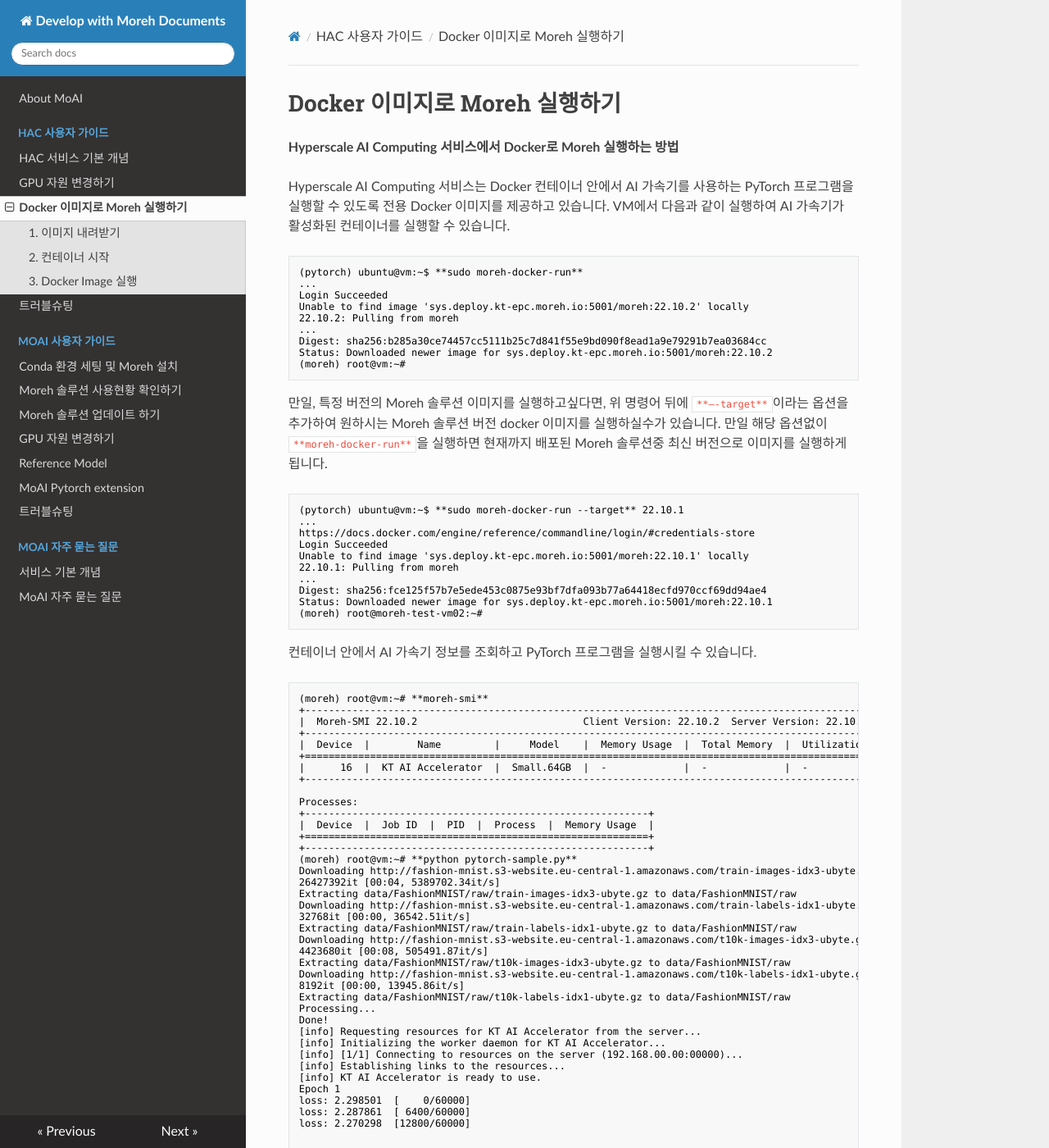
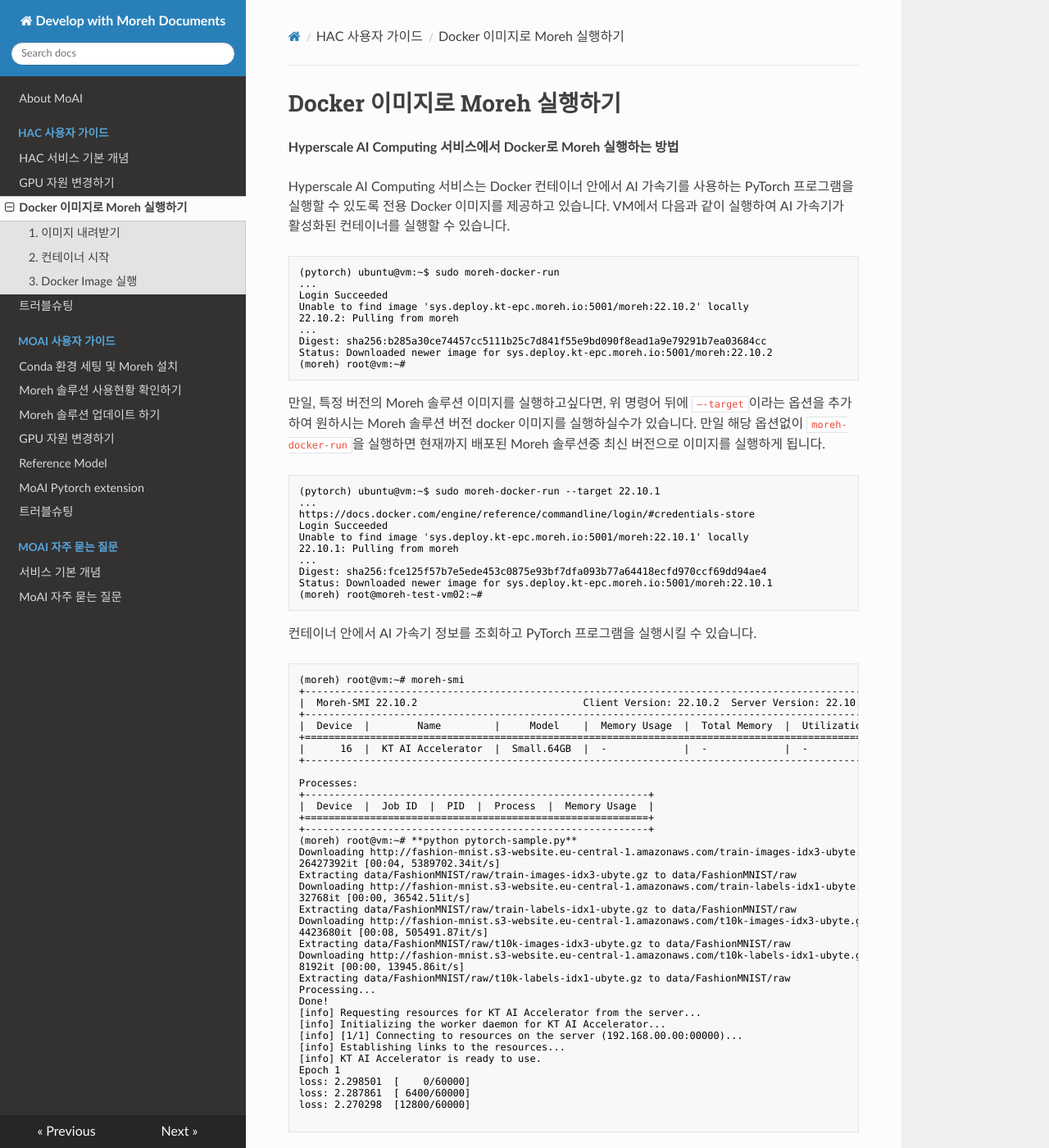
Before and after one commit to johyun1001/moreh-docs-public, an MkDocs documentation site: the page built from docs/HAC 사용자 가이드/3_Docker 이미지로 Moreh 실행하기.md, in a window 1280 px wide and 1400 px high. Shown: the whole window at 82% size. Built offline with MkDocs 1.6.1, drawn with Linux system fonts in a browser that asks for light colours; nearby versions of some CDN libraries; some of the changed text lies outside the part shown.

````diff
--- a/docs/HAC 사용자 가이드/3_Docker 이미지로 Moreh 실행하기.md
+++ b/docs/HAC 사용자 가이드/3_Docker 이미지로 Moreh 실행하기.md
@@ -5,7 +5,7 @@
 Hyperscale AI Computing 서비스는 Docker 컨테이너 안에서 AI 가속기를 사용하는 PyTorch 프로그램을 실행할 수 있도록 전용 Docker 이미지를 제공하고 있습니다. VM에서 다음과 같이 실행하여 AI 가속기가 활성화된 컨테이너를 실행할 수 있습니다.
 
 ```shell
-(pytorch) ubuntu@vm:~$ **sudo moreh-docker-run**
+(pytorch) ubuntu@vm:~$ sudo moreh-docker-run
 ...
 Login Succeeded
 Unable to find image 'sys.deploy.kt-epc.moreh.io:5001/moreh:22.10.2' locally
@@ -16,10 +16,10 @@ Status: Downloaded newer image for sys.deploy.kt-epc.moreh.io:5001/moreh:22.10.2
 (moreh) root@vm:~#
 ```
 
-만일, 특정 버전의 Moreh 솔루션 이미지를 실행하고싶다면, 위 명령어 뒤에 `**—-target**`이라는 옵션을 추가하여 원하시는 Moreh 솔루션 버전 docker 이미지를 실행하실수가 있습니다. 만일 해당 옵션없이 `**moreh-docker-run**`을 실행하면 현재까지 배포된 Moreh 솔루션중 최신 버전으로 이미지를 실행하게 됩니다.
+만일, 특정 버전의 Moreh 솔루션 이미지를 실행하고싶다면, 위 명령어 뒤에 `—-target`이라는 옵션을 추가하여 원하시는 Moreh 솔루션 버전 docker 이미지를 실행하실수가 있습니다. 만일 해당 옵션없이 `moreh-docker-run`을 실행하면 현재까지 배포된 Moreh 솔루션중 최신 버전으로 이미지를 실행하게 됩니다.
 
 ```shell
-(pytorch) ubuntu@vm:~$ **sudo moreh-docker-run --target** 22.10.1
+(pytorch) ubuntu@vm:~$ sudo moreh-docker-run --target 22.10.1
 ...
 https://docs.docker.com/engine/reference/commandline/login/#credentials-store
 Login Succeeded
@@ -34,7 +34,7 @@ Status: Downloaded newer image for sys.deploy.kt-epc.moreh.io:5001/moreh:22.10.1
 컨테이너 안에서 AI 가속기 정보를 조회하고 PyTorch 프로그램을 실행시킬 수 있습니다.
 
 ```shell
-(moreh) root@vm:~# **moreh-smi**
+(moreh) root@vm:~# moreh-smi
 +-------------------------------------------------------------------------------------------------+
 |  Moreh-SMI 22.10.2                            Client Version: 22.10.2  Server Version: 22.10.2  |
 +-------------------------------------------------------------------------------------------------+
@@ -78,7 +78,7 @@ loss: 2.270298  [12800/60000]
 컨테이너 안에서 인식되는 AI 가속기는 VM에 할당된 AI 가속기와 동일한 것입니다. VM에서 가속기 모델을 변경하면 컨테이너 안에서도 적용되며 그 반대도 마찬가지입니다. 또한 VM에서 AI 가속기를 사용하는 동안은 컨테이너 안에서는 AI 가속기를 사용할 수 없으며 이것 역시 반대도 마찬가지입니다. 예를 들어 VM에서 AI 가속기를 사용하는 train.py 프로그램이 실행 중인 동안 컨테이너에서 AI 가속기를 사용하는 다른 프로그램을 실행할 경우, 아래와 같은 메시지를 출력하고 VM에서 train.py 프로그램이 끝날 때까지 대기하게 됩니다.
 
 ```shell
-(moreh) root@vm:~# **python pytorch-sample.py**
+(moreh) root@vm:~# python pytorch-sample.py
 ...
 [info] Requesting resources for KT AI Accelerator from the server...
 [warning] KT AI Accelerator is already in use by another process:
@@ -95,10 +95,10 @@ loss: 2.270298  [12800/60000]
 
 ### 1. 이미지 내려받기
 
-위와 다르게, 단순히 Moreh 솔루션 이미지만 내려받고 싶으시다면 `**—-pullonly (-p)**` 옵션을 활용하여 이미지를 내려받을수 있습니다.
+위와 다르게, 단순히 Moreh 솔루션 이미지만 내려받고 싶으시다면 `—-pullonly (-p)` 옵션을 활용하여 이미지를 내려받을수 있습니다.
 
 ```shell
-(pytorch) ubuntu@vm:~$ **sudo moreh-docker-run --pullonly**
+(pytorch) ubuntu@vm:~$ sudo moreh-docker-run --pullonly
 ...
 https://docs.docker.com/engine/reference/commandline/login/#credentials-store
 Login Succeeded
@@ -109,7 +109,7 @@ Status: Downloaded newer image for sys.deploy.kt-epc.moreh.io:5001/moreh:22.10.2
 sys.deploy.kt-epc.moreh.io:5001/moreh:22.10.2
 ```
 
-해당 명령어도 위와 동일하게 만일 특정 버전의 Moreh 솔루션 이미지를 내려받고싶다면, `**—-target**` 옵션 추가로 이를 수행하실수가 있습니다. 만일 해당 옵션없이 `**moreh-docker-run --pullonly**`을 실행하면 현재까지 배포된 Moreh 솔루션중 최신 버전으로 이미지를 실행하게 됩니다.
+해당 명령어도 위와 동일하게 만일 특정 버전의 Moreh 솔루션 이미지를 내려받고싶다면, `—-target` 옵션 추가로 이를 수행하실수가 있습니다. 만일 해당 옵션없이 `moreh-docker-run --pullonly`을 실행하면 현재까지 배포된 Moreh 솔루션중 최신 버전으로 이미지를 실행하게 됩니다.
 
 ```shell
 (pytorch) ubuntu@vm:~$ sudo moreh-docker-run --pullonly --target 22.10.1
````
